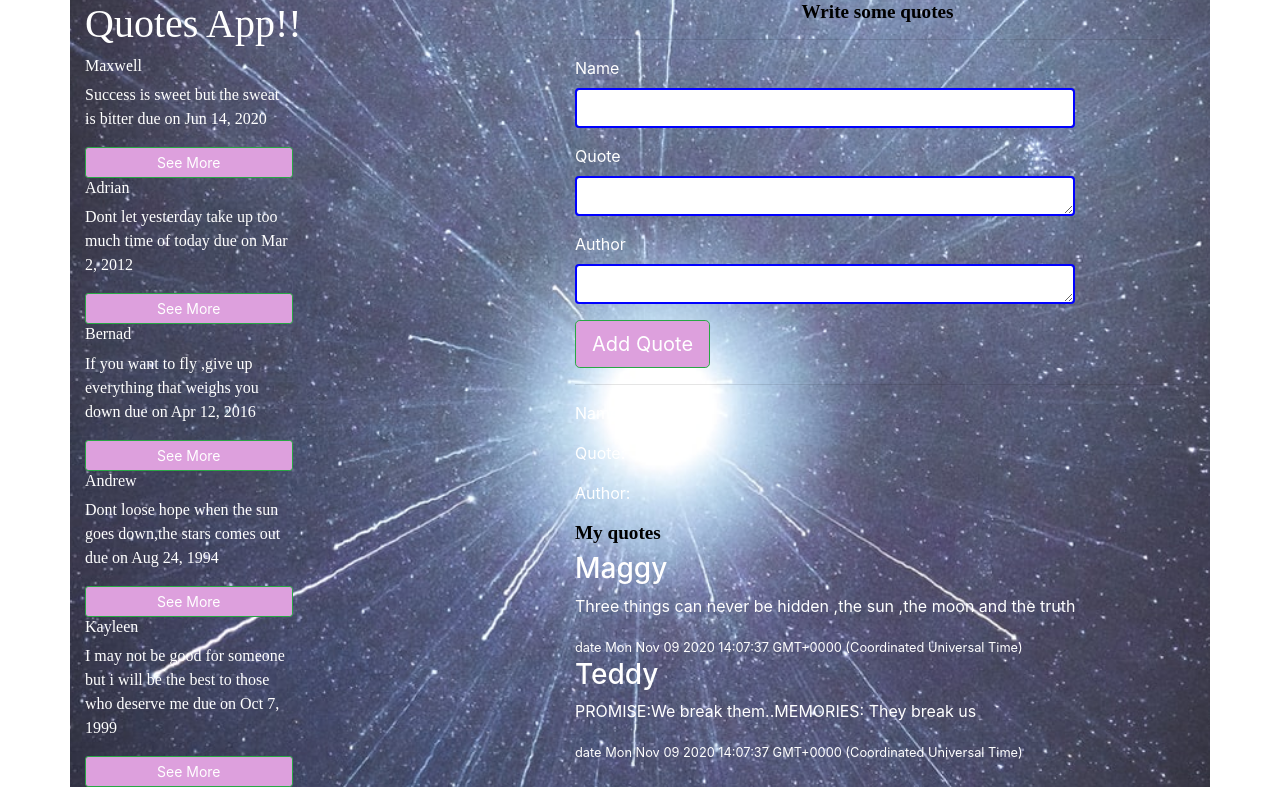
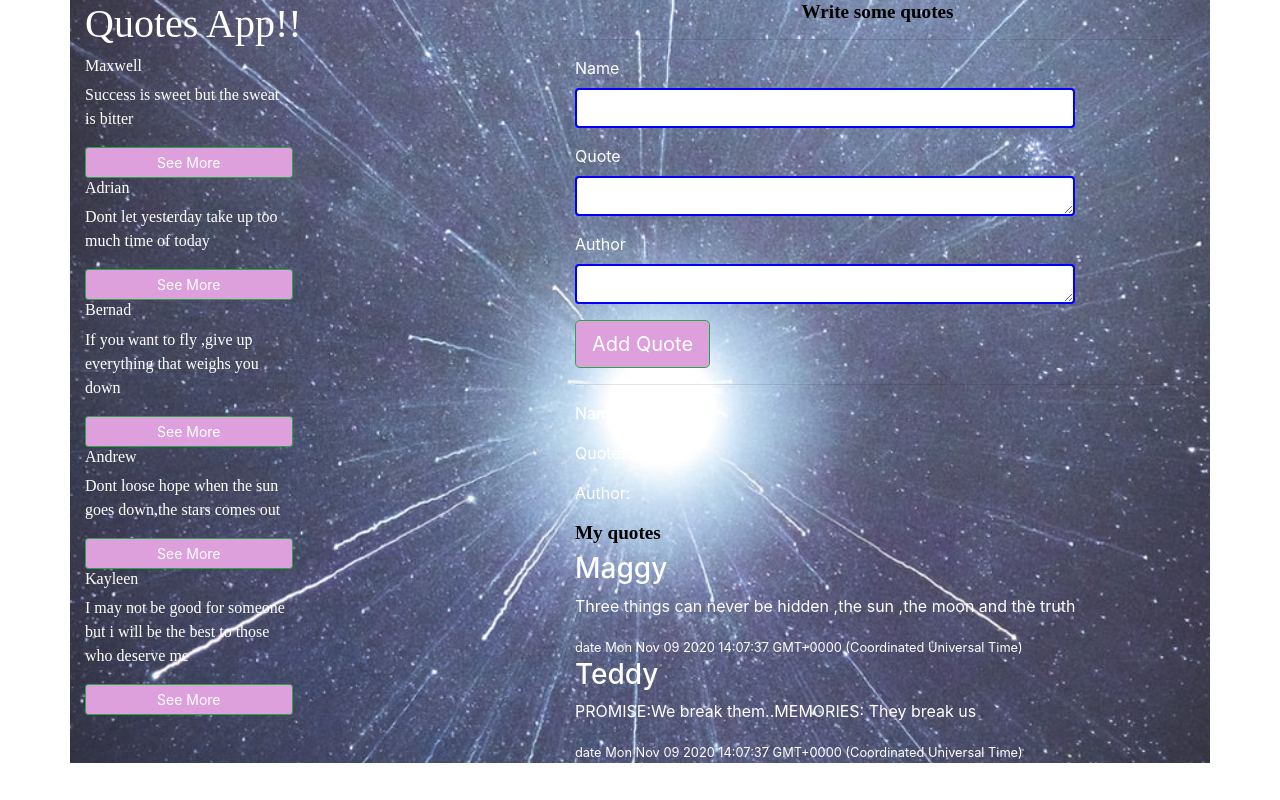
Before and after one commit to Bridgit-wairimu/Quotes-App, an Angular app: page / in a window 1280 px wide. Built offline with nearby package versions, Linux system fonts and the light colour scheme.

Commit message:
added a pipe

```diff
--- a/src/app/quote-details/quote-details.component.html
+++ b/src/app/quote-details/quote-details.component.html
@@ -1,4 +1,4 @@
-<p> {{ quote.author }} , {{ quote.completeDate | dateCount }}</p>
+<p> {{ quote.author }} , {{ quote.completeDate | date }}</p>
 
 <button  class="btn btn-sm btn-success" (click)='upvotes()'>{{ quote.likes }} <i class="fa fa-thumbs-up" id="like"></i></button>
 <button class="btn btn-sm hate" (click)='downvotes()' > {{ quote.dislikes }} <i class="fa fa-thumbs-down" id="dislike"></i></button><br>
--- a/src/app/quote/quote.component.html
+++ b/src/app/quote/quote.component.html
@@ -3,7 +3,7 @@
 
         <div *ngFor='let quote of quotes; let i = index'>
             <h2>{{ quote.name }}</h2>
-            <p appHighlighquote> {{ quote.quote }} due on {{quote.completeDate | date}}</p>
+            <p appHighlighquote> {{ quote.quote }} </p>
         <a  (click)= "showQuote(i)"  class="btn btn-sm btn-block btn-success">See More</a>
         <app-quote-details  *ngIf="quote.displayQuote"  [quote]="quote"  (deleteQuote)="deleteThisQuote($event, i)"  ></app-quote-details>
         </div>
```
